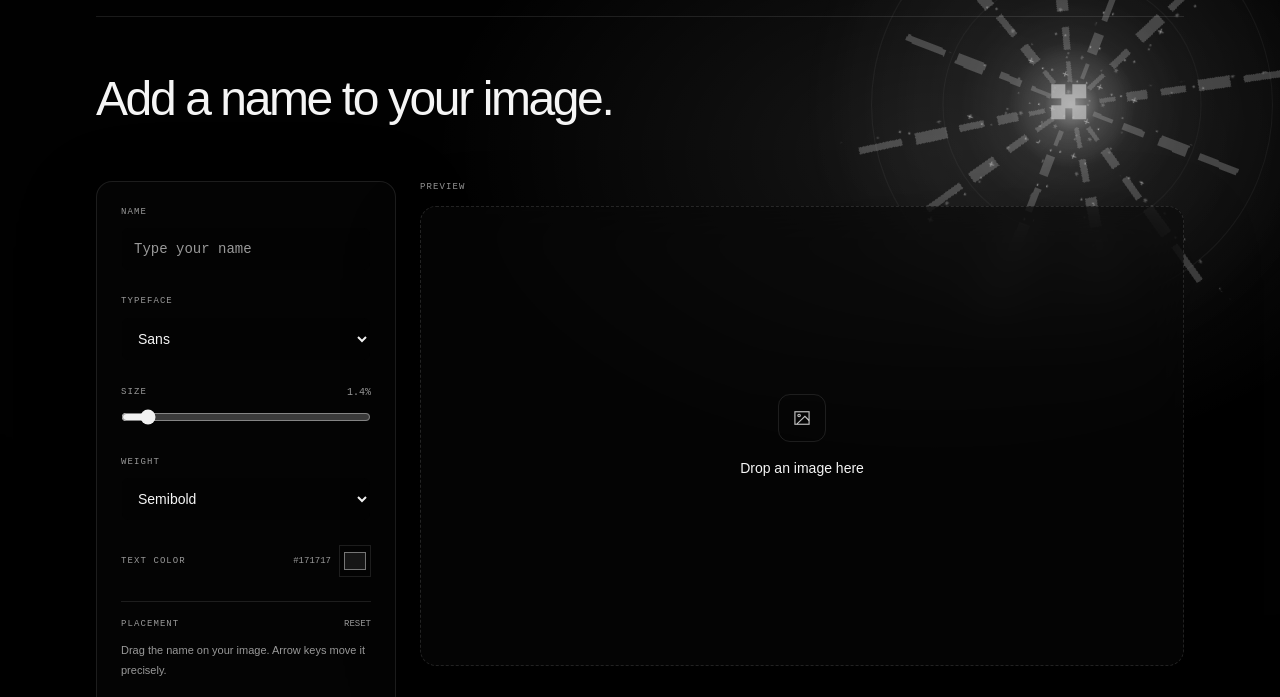
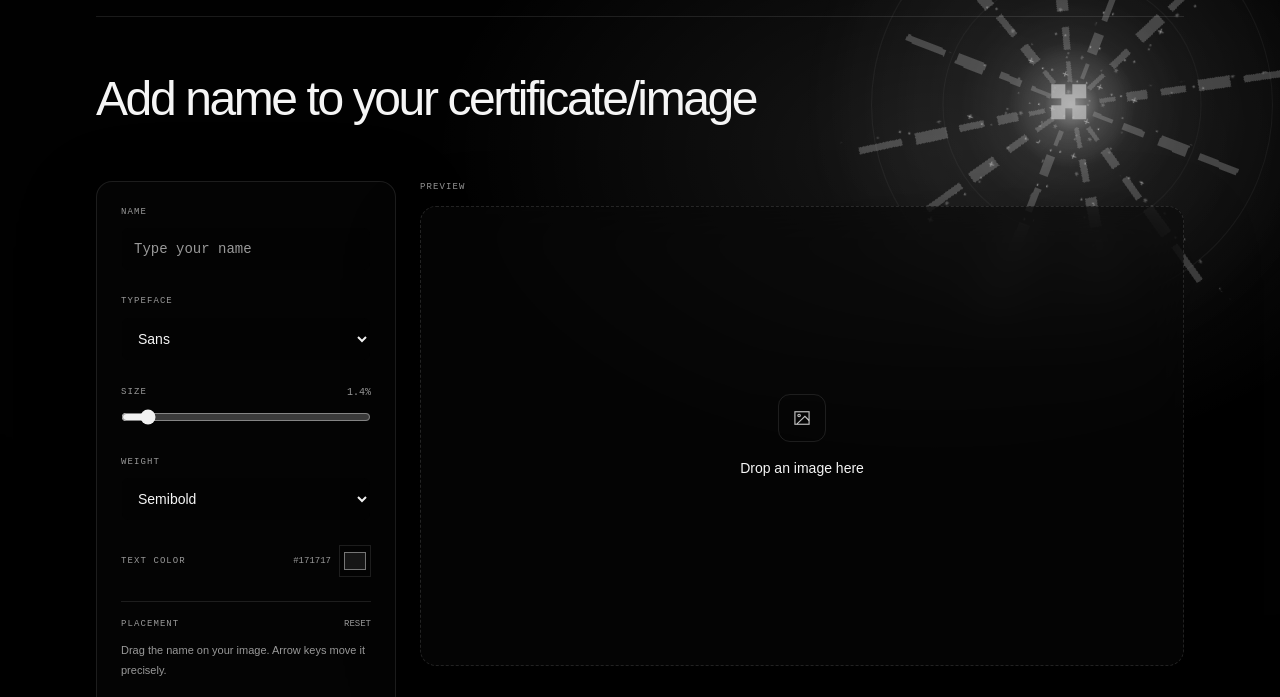
Before and after one commit to sajadxdp0/keepsake, an Astro site: page / in a window 1280 px wide. Shown: the part 55-752 px from the top of the page. Built offline with nearby package versions, Linux system fonts and the light colour scheme; Astro itself is replaced by a stand-in of ours.

Commit message:
copy: clarify certificate name heading

```diff
--- a/src/components/KeepsakeStudio.tsx
+++ b/src/components/KeepsakeStudio.tsx
@@ -233,7 +233,7 @@ export default function KeepsakeStudio() {
       <section id="top" className="py-10 sm:py-14">
         <div>
           <h1 className="font-sans text-4xl font-medium leading-[1.08] tracking-[-0.05em] text-foreground sm:text-5xl">
-            Add a name to your image.
+            Add name to your certificate/image
           </h1>
         </div>
       </section>
```
